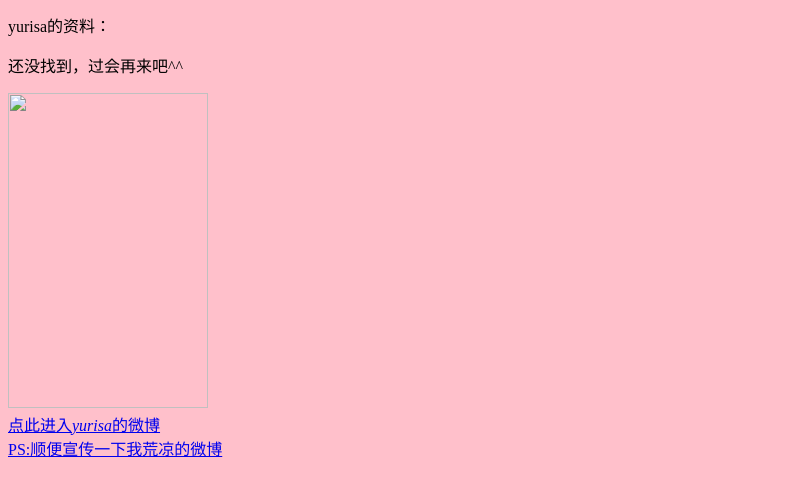
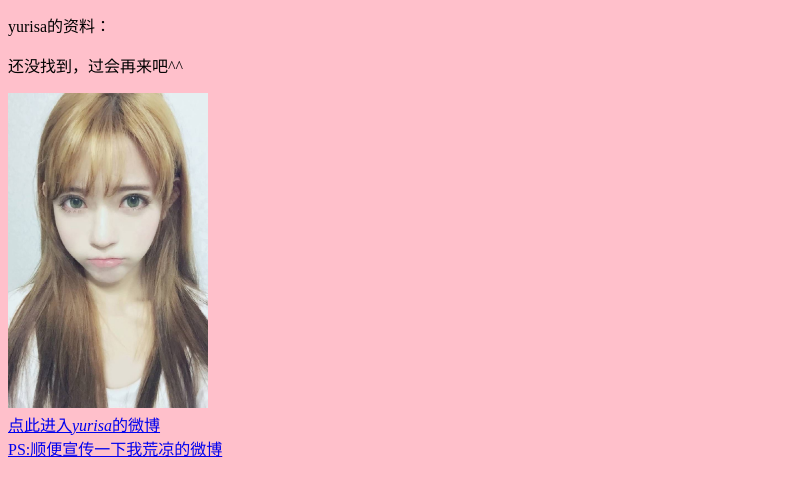
Before and after one commit to Aflatoxins/Lia, a plain HTML site: page index.html in a window 1280 px wide. Shown: the part 134-630 px from the top of the page, without its empty margins (0-799 px from the left). Drawn offline with Linux system fonts and the light colour scheme.

Commit message:
xiu gai le tu pian de di zhi

```diff
--- a/index.html
+++ b/index.html
@@ -10,7 +10,7 @@
 	<p>yurisa的资料：</p>
 	<p>还没找到，过会再来吧^^</p>
 
-	<img src="yurisa.jpg" width="200" height="315" /><br />
+	<img src="static/images/yurisa.jpg" width="200" height="315" /><br />
 	<a href="http://www.weibo.com/yurisa123" >点此进入<i>yurisa</i>的微博</a><br />
 	<a href="http://weibo.com/u/5239483612">PS:顺便宣传一下我荒凉的微博</a>
 
```
